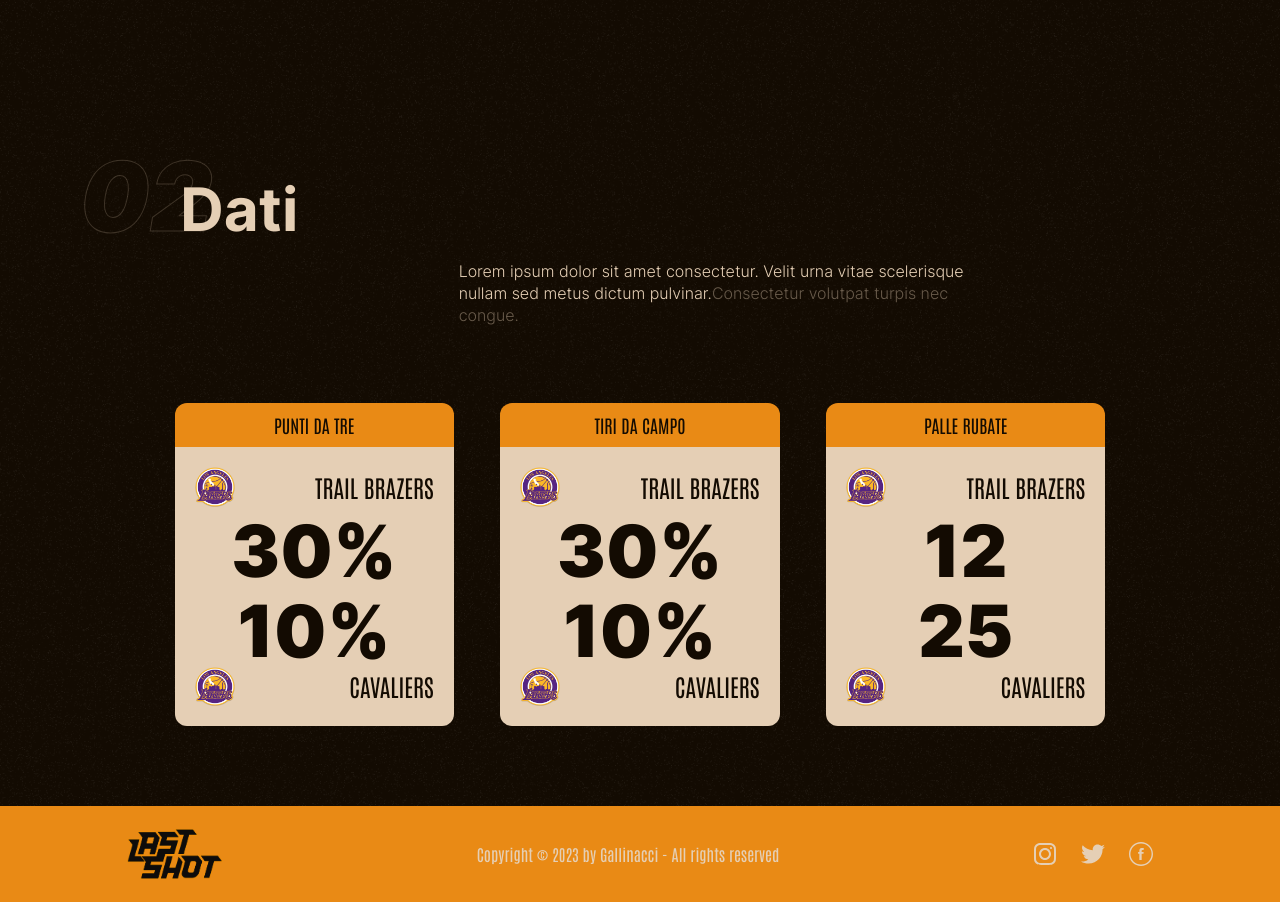
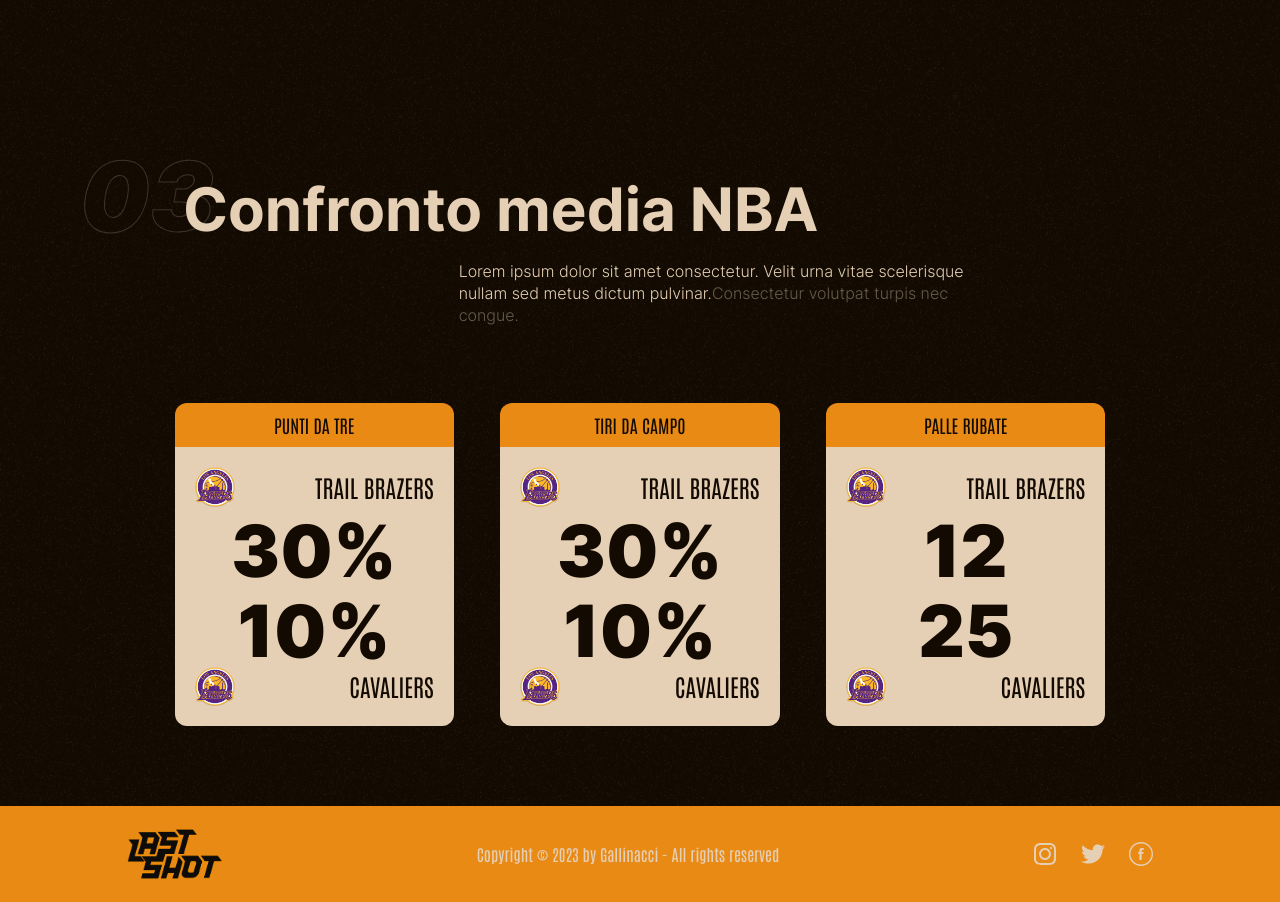
Before and after one commit to leonardoscardoni/IGallinacci, an Angular app in the folder laboratorio integrato/: page /dettaglio-team in a window 1280 px wide. Shown: the part 2907-3809 px from the top of the page. Built offline with nearby package versions, Linux system fonts and the light colour scheme.

Commit message:
riguardare Confronto media NBA Page:confronto team

```diff
--- a/laboratorio integrato/src/app/components/container-dati-generali/container-dati-generali.component.html
+++ b/laboratorio integrato/src/app/components/container-dati-generali/container-dati-generali.component.html
@@ -50,10 +50,3 @@
     </div>
 
 </div>
-
-
-<section class="p-20">
-    <app-titolo-sezione [numero]="'02'" [titolo]="'Dati'" [spiegazione]="'Lorem ipsum dolor sit amet consectetur. Velit urna vitae scelerisque nullam sed metus dictum pulvinar.'" [spanSpiegazione]="'Consectetur volutpat turpis nec congue.'"/>
-
-    <app-contenitore-card-confronto-dati/>
-</section>
--- a/laboratorio integrato/src/app/components/selezione-confronto-squadre/selezione-confronto-squadre.component.html
+++ b/laboratorio integrato/src/app/components/selezione-confronto-squadre/selezione-confronto-squadre.component.html
@@ -18,7 +18,7 @@
     <ng-template #plusSign>
       +
     </ng-template>
-    <img *ngIf="selectedTeam1.immagine" [src]="selectedTeam1.immagine" class="w-14" alt="">
+    <img *ngIf="selectedTeam1.immagine" [src]="selectedTeam1.immagine" class="w-14 mix-blend-color-burn" alt="">
   </div>
 
       </div>
--- a/laboratorio integrato/src/app/pages/calendario-partite/calendario-partite.component.html
+++ b/laboratorio integrato/src/app/pages/calendario-partite/calendario-partite.component.html
@@ -24,12 +24,15 @@
       <div *ngFor="let i of data.game" class="flex max-w-[100%] w-full flex-wrap lg:flex-nowrap">
         <div class="bg-bianco lg:w-[85%] lg:h-28 h-16  flex  w-full rounded-t-lg lg:rounded-tr-none lg:rounded-l-xl">
             <div class="w-2/5 h-full lg:text-3xl flex items-center uppercase px-5 lg:gap-5 gap-3">
-              <img src={{i.homeTeam.logo}} class="lg:w-10 w-6" alt="">
+              <img src={{i.homeTeam.logo}} class="lg:w-10 w-6 " alt=""
+              [class.mix-blend-color-burn]="i.homeTeam.nickname == 'Wizards'"
+              >
               <p>{{i.homeTeam.nickname}}</p>
             </div>
             <div class="w-1/6 h-full flex items-center lg:justify-start justify-center ps-3 lg:ps-0 lg:text-2xl font-inter font-extralight ">VS</div>
             <div class="w-2/5 h-full lg:text-3xl flex items-center lg:gap-6 gap-3 uppercase lg:px-10 flex-row-reverse lg:flex-row">
-              <img src={{i.visitorTeam.logo}} class="lg:w-10 w-6" alt="">
+              <img src={{i.visitorTeam.logo}} class="lg:w-10 w-6" alt=""
+              [class.mix-blend-color-burn]="i.visitorTeam.nickname == 'Wizards'">
               {{i.visitorTeam.nickname}}
             </div>
         </div>
--- a/laboratorio integrato/src/app/pages/dettaglio-team/dettaglio-team.component.html
+++ b/laboratorio integrato/src/app/pages/dettaglio-team/dettaglio-team.component.html
@@ -4,3 +4,10 @@
 <app-posizione-in-classifica [data]="data"></app-posizione-in-classifica>
 <app-la-squadra [data]="data"></app-la-squadra>
 <app-container-dati-generali [data]="data"></app-container-dati-generali>
+
+
+<section class="p-20">
+    <app-titolo-sezione [numero]="'03'" [titolo]="'Confronto media NBA'" [spiegazione]="'Lorem ipsum dolor sit amet consectetur. Velit urna vitae scelerisque nullam sed metus dictum pulvinar.'" [spanSpiegazione]="'Consectetur volutpat turpis nec congue.'"/>
+
+    <app-contenitore-card-confronto-dati/>
+</section>
```
